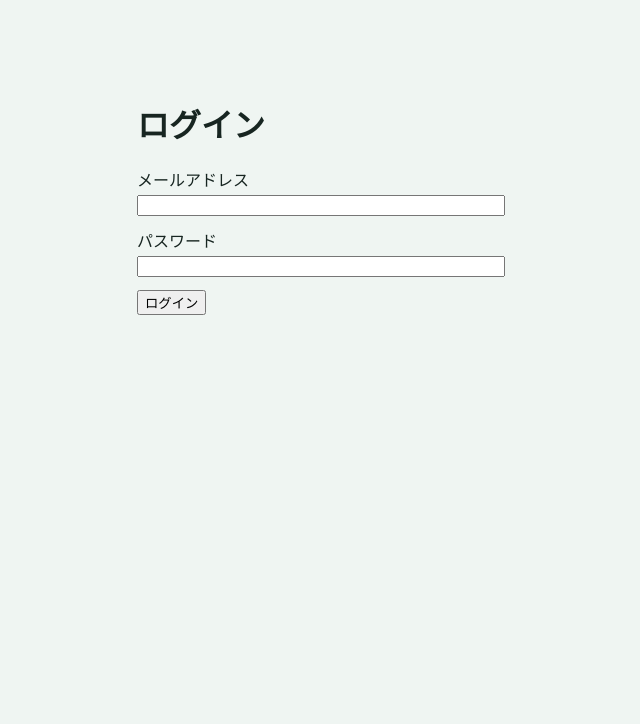
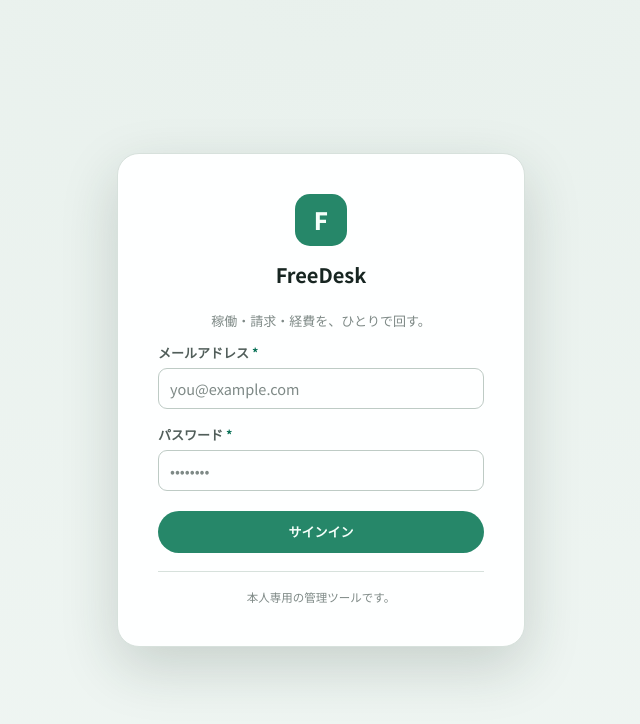
Before and after one commit to t-eeeeeee-n/freelance-manager, a Next.js app: page /login in a window 1280 px wide. Shown: the top 724 px of the page, without its empty margins (319-959 px from the left). Built offline with nearby package versions, Linux system fonts and the light colour scheme.

Commit message:
feat: implement 案C Panel shell — rail nav, topstrip, login design

```diff
--- a/app/login/page.tsx
+++ b/app/login/page.tsx
@@ -1,26 +1,38 @@
 'use client'
 import { useActionState } from 'react'
 import { signIn } from './actions'
+import { Icon } from '@/components/icon'
+import { Field } from '@/components/drawer'
 
 export default function LoginPage() {
   const [error, action, pending] = useActionState(signIn, null)
   return (
-    <main style={{ maxWidth: 400, margin: '100px auto', padding: '0 16px' }}>
-      <h1>ログイン</h1>
-      {error && <p style={{ color: 'red' }}>{error}</p>}
-      <form action={action}>
-        <div>
-          <label htmlFor="email">メールアドレス</label><br />
-          <input id="email" name="email" type="email" required autoComplete="email" style={{ width: '100%', marginBottom: 12 }} />
+    <div className="login">
+      <div className="login__card">
+        <div className="login__brand">
+          <div className="login__mark">F</div>
+          <div className="login__title">FreeDesk</div>
         </div>
-        <div>
-          <label htmlFor="password">パスワード</label><br />
-          <input id="password" name="password" type="password" required autoComplete="current-password" style={{ width: '100%', marginBottom: 12 }} />
-        </div>
-        <button type="submit" disabled={pending}>
-          {pending ? 'ログイン中...' : 'ログイン'}
-        </button>
-      </form>
-    </main>
+        <p className="login__sub">稼働・請求・経費を、ひとりで回す。</p>
+        <form className="login__form" action={action}>
+          {error && (
+            <div className="errbox">
+              <Icon name="x" size={15} style={{ marginTop: 1 }} />
+              {error}
+            </div>
+          )}
+          <Field label="メールアドレス" req>
+            <input className="input" type="email" name="email" placeholder="you@example.com" required autoComplete="email" />
+          </Field>
+          <Field label="パスワード" req>
+            <input className="input" type="password" name="password" placeholder="••••••••" required autoComplete="current-password" />
+          </Field>
+          <button type="submit" className="btn btn--primary" style={{ height: 42, marginTop: 4 }} disabled={pending}>
+            {pending ? 'サインイン中…' : 'サインイン'}
+          </button>
+        </form>
+        <div className="login__hint">本人専用の管理ツールです。</div>
+      </div>
+    </div>
   )
 }
```
Also changed, not shown: app/(app)/layout.tsx (+11 -14 lines), components/rail-nav.tsx (added, +51 -0 lines), components/topstrip.tsx (added, +39 -0 lines).
